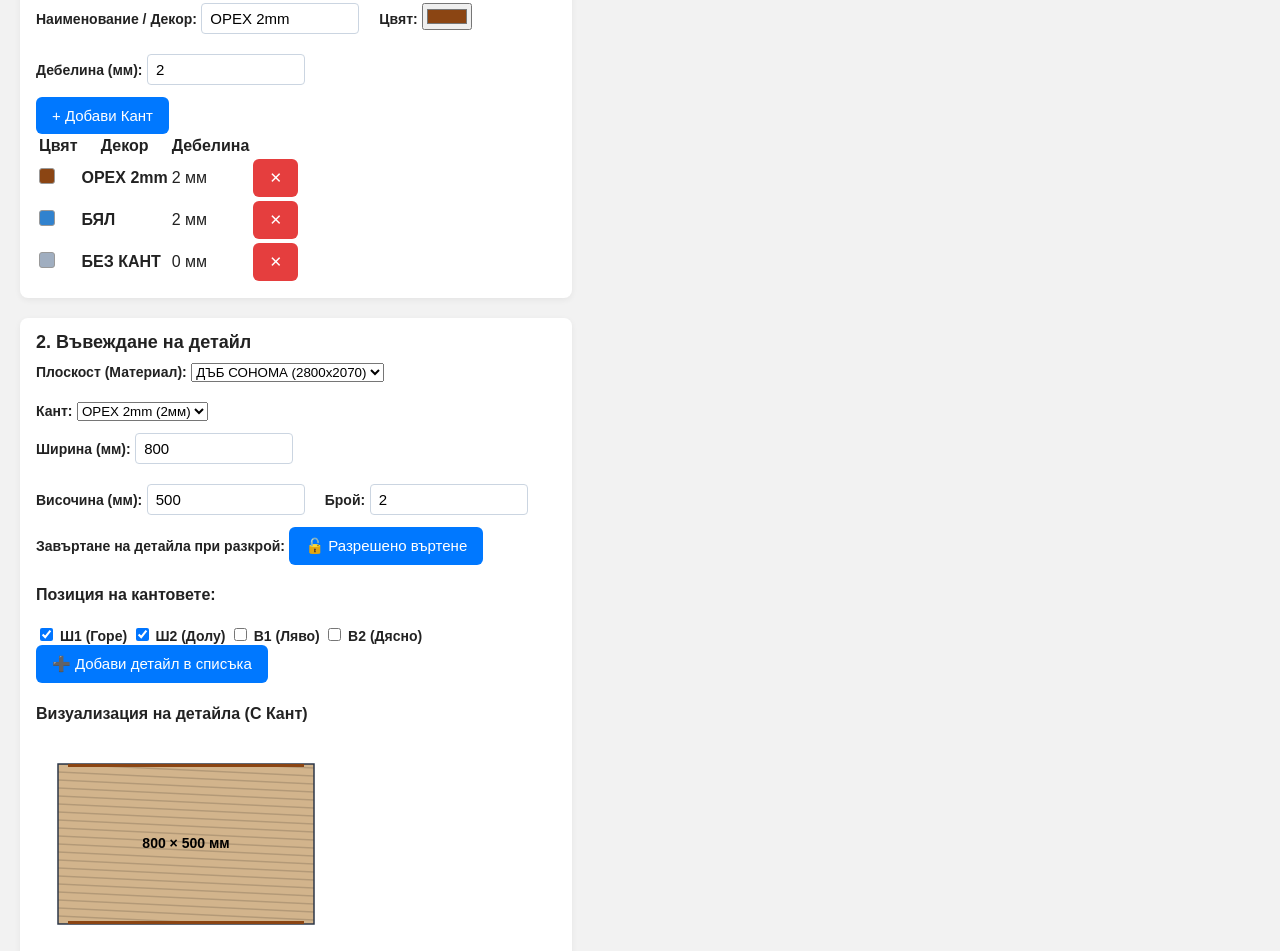
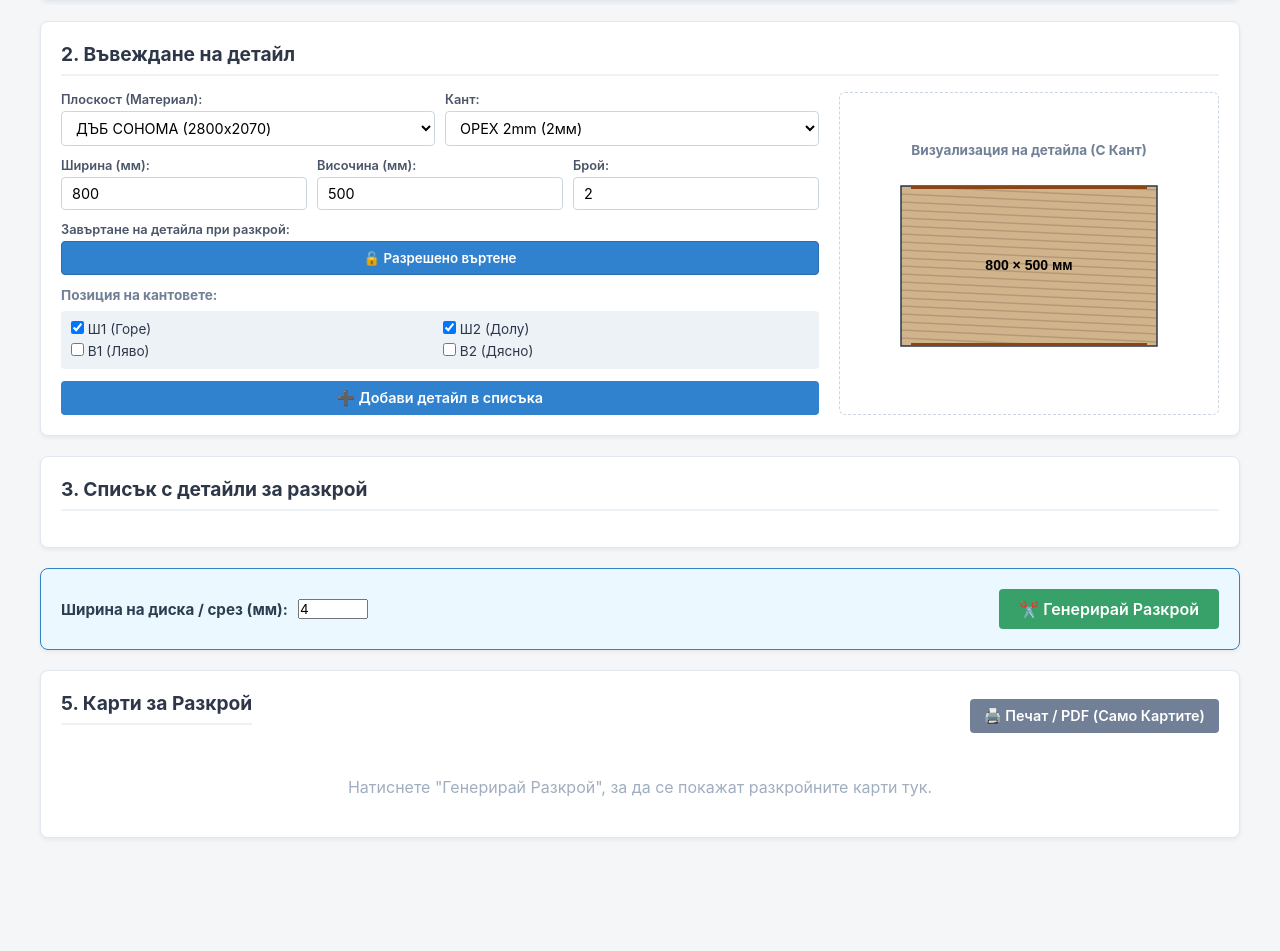
Before and after one commit to ivsko/Cutting, a website built with Vite: page index.html in a window 1280 px wide. Shown: the part 588-1539 px from the top of the page. After the commit the page ends 1470 px from the top, so only its background shows below. Built offline with nearby package versions, Linux system fonts and the light colour scheme.

Commit message:
Update style.css

```diff
--- a/style.css
+++ b/style.css
@@ -1,171 +1,296 @@
-/* Глобални стилове */
-html, body {
+* {
+  box-sizing: border-box;
+  font-family: -apple-system, BlinkMacSystemFont, 'Segoe UI', Roboto, Helvetica, Arial, sans-serif;
   margin: 0;
   padding: 0;
-  height: 100%;
-  font-family: Arial, sans-serif;
-  background: #f2f2f2;
-  color: #222;
 }
 
 body {
+  background-color: #f4f6f8;
+  color: #2c3e50;
+  padding: 24px;
+}
+
+.app-container {
+  max-width: 1200px;
+  margin: 0 auto;
+}
+
+.app-header {
+  margin-bottom: 24px;
+  text-align: center;
+}
+
+.app-header h1 {
+  color: #1a365d;
+  font-size: 1.8rem;
+  margin-bottom: 4px;
+}
+
+.app-header p {
+  color: #718096;
+  font-size: 0.95rem;
+}
+
+.panel {
+  background: #ffffff;
+  border-radius: 8px;
+  padding: 20px;
+  margin-bottom: 20px;
+  box-shadow: 0 2px 4px rgba(0,0,0,0.06);
+  border: 1px solid #e2e8f0;
+}
+
+.highlight-panel {
+  background: #ebf8ff;
+  border: 1px solid #3182ce;
+}
+
+h2 {
+  font-size: 1.2rem;
+  color: #2d3748;
+  margin-bottom: 16px;
+  border-bottom: 2px solid #edf2f7;
+  padding-bottom: 8px;
+}
+
+h3 { font-size: 1rem; color: #4a5568; margin-bottom: 10px; }
+h4 { font-size: 0.85rem; color: #718096; margin-bottom: 8px; }
+
+.grid-2-col {
+  display: grid;
+  grid-template-columns: 1fr 1fr;
+  gap: 20px;
+}
+
+@media (max-width: 850px) {
+  .grid-2-col { grid-template-columns: 1fr; }
+}
+
+.sub-panel {
+  background: #f7fafc;
+  padding: 14px;
+  border-radius: 6px;
+  border: 1px solid #e2e8f0;
+}
+
+.form-group {
+  margin-bottom: 12px;
   display: flex;
   flex-direction: column;
 }
 
-/* Topbar */
-#topbar {
+.flex-2 { flex: 2; }
+
+.form-group label {
+  font-size: 0.8rem;
+  font-weight: 600;
+  color: #4a5568;
+  margin-bottom: 4px;
+}
+
+.form-group input, .form-group select {
+  padding: 7px 10px;
+  border: 1px solid #cbd5e0;
+  border-radius: 4px;
+  font-size: 0.9rem;
+  background: white;
+}
+
+.color-picker {
+  height: 36px;
+  padding: 2px !important;
+  cursor: pointer;
+}
+
+.toggle-btn {
+  padding: 8px;
+  border: 1px solid #cbd5e0;
+  background: #edf2f7;
+  color: #4a5568;
+  border-radius: 4px;
+  font-weight: 600;
+  cursor: pointer;
+  text-align: center;
+}
+
+.toggle-btn.active {
+  background: #3182ce;
+  color: white;
+  border-color: #2b6cb0;
+}
+
+.form-row {
+  display: flex;
+  gap: 10px;
+}
+
+.form-row .form-group { flex: 1; }
+
+.form-row-inline {
+  display: flex;
+  align-items: center;
+  gap: 10px;
+  font-size: 0.95rem;
+}
+
+.edges-selection-grid {
+  display: grid;
+  grid-template-columns: 1fr 1fr;
+  gap: 6px;
+  background: #edf2f7;
+  padding: 10px;
+  border-radius: 4px;
+  margin-bottom: 12px;
+}
+
+.edges-selection-grid label { font-size: 0.85rem; cursor: pointer; color: #2d3748; }
+
+.preview-box {
+  display: flex;
+  flex-direction: column;
+  align-items: center;
+  justify-content: center;
+  background: #ffffff;
+  border: 1px dashed #cbd5e0;
+  border-radius: 6px;
+  padding: 10px;
+}
+
+.btn {
+  padding: 8px 14px;
+  border: none;
+  border-radius: 4px;
+  font-weight: 600;
+  font-size: 0.9rem;
+  cursor: pointer;
+}
+
+.btn-sm { padding: 4px 8px; font-size: 0.8rem; }
+.btn-primary { background: #3182ce; color: white; width: 100%; }
+.btn-primary:hover { background: #2b6cb0; }
+.btn-success { background: #38a169; color: white; }
+.btn-success:hover { background: #2f855a; }
+.btn-secondary { background: #718096; color: white; }
+.btn-large { padding: 10px 20px; font-size: 1rem; }
+
+.cutting-controls {
   display: flex;
   justify-content: space-between;
   align-items: center;
-  padding: 12px 20px;
-  background: #1a73e8;
-  color: #fff;
 }
 
-#topbar h1 {
-  margin: 0;
-  font-size: 20px;
+.data-table {
+  width: 100%;
+  border-collapse: collapse;
+  margin-top: 10px;
+  font-size: 0.85rem;
 }
 
-.top-actions {
-  display: flex;
-  align-items: center;
-  gap: 12px;
+.data-table th, .data-table td {
+  border: 1px solid #e2e8f0;
+  padding: 6px 8px;
+  text-align: left;
 }
 
-.top-actions input {
-  width: 70px;
-  padding: 4px 6px;
-  border-radius: 4px;
-  border: none;
+.data-table th { background: #edf2f7; color: #4a5568; }
+
+.color-badge {
+  display: inline-block;
+  width: 16px;
+  height: 16px;
+  border-radius: 50%;
+  border: 1px solid #999;
+  vertical-align: middle;
 }
 
-.top-actions button {
-  padding: 6px 12px;
+.parts-list { list-style: none; }
+.parts-list li {
+  padding: 10px;
+  background: #f7fafc;
+  border: 1px solid #e2e8f0;
+  margin-bottom: 6px;
   border-radius: 4px;
-  border: none;
-  background: #fff;
-  color: #1a73e8;
-  font-weight: 600;
-  cursor: pointer;
+  display: flex;
+  justify-content: space-between;
+  align-items: center;
+  font-size: 0.9rem;
 }
 
-/* Панели */
-.panel {
-  background: #ffffff;
-  border-radius: 8px;
-  padding: 14px 16px;
-  margin: 20px;
-  box-shadow: 0 2px 6px rgba(0, 0, 0, 0.06);
-  max-width: 520px;
+.results-header {
+  display: flex;
+  justify-content: space-between;
+  align-items: center;
+  margin-bottom: 16px;
 }
 
-.panel h2 {
-  margin-top: 0;
-  margin-bottom: 10px;
-  font-size: 18px;
+.sheet-block {
+  background: white;
+  border: 1px solid #cbd5e0;
+  border-radius: 6px;
+  padding: 16px;
+  margin-bottom: 30px;
+  page-break-after: always;
 }
 
-/* Формови редове */
-.form-row {
-  display: flex;
-  flex-wrap: wrap;
-  gap: 20px;
-  margin-bottom: 12px;
+.sheet-block h3 {
+  color: #2b6cb0;
+  margin-bottom: 10px;
 }
 
-label {
-  font-weight: 600;
-  font-size: 14px;
+.sheet-canvas-wrapper {
+  overflow-x: auto;
+  margin-bottom: 16px;
+  background: #edf2f7;
+  padding: 10px;
+  border-radius: 4px;
 }
 
-input[type='number'],
-input[type='text'] {
-  width: 140px;
-  padding: 6px 8px;
-  border-radius: 4px;
-  border: 1px solid #cbd5e1;
-  font-size: 15px;
+.sheet-block canvas {
+  display: block;
+  background: #ffffff;
+  border: 2px solid #2d3748;
+  margin: 0 auto;
 }
 
-/* Размери + кантове */
-.size-block {
-  display: flex;
-  flex-direction: column;
-  min-width: 150px;
+.placeholder-text {
+  text-align: center;
+  color: #a0aec0;
+  padding: 20px;
 }
 
-.edge-row {
-  display: flex;
-  gap: 10px;
-  margin-top: 6px;
-  flex-wrap: wrap;
+/* --- ПРАВИЛА ЗА ПЕЧАТ (ЕКСПОРТИРА СЕ САМО РАЗКРОЯ) --- */
+@media print {
+  body {
+    background: white;
+    padding: 0;
+    margin: 0;
   }
 
-.edge-row label {
-  font-weight: normal;
+  .no-print {
+    display: none !important;
   }
 
-/* Бутони */
-button {
-  background: #0078ff;
-  color: white;
-  border: none;
-  padding: 10px 16px;
-  border-radius: 6px;
-  font-size: 15px;
-  cursor: pointer;
-  transition: 0.2s;
+  .panel {
+    border: none !important;
+    box-shadow: none !important;
+    padding: 0 !important;
+    margin: 0 !important;
   }
 
-button:hover {
-  background: #005fcc;
+  .sheet-block {
+    border: none !important;
+    margin-bottom: 0 !important;
+    padding: 10px 0 !important;
   }
 
-#exportPDF {
-  margin-left: 10px;
+  .sheet-canvas-wrapper {
+    background: transparent !important;
+    padding: 0 !important;
   }
 
-/* Списък с детайли */
-#partsList {
-  list-style: none;
-  padding-left: 0;
-  margin-top: 10px;
+  canvas {
+    max-width: 100% !important;
+    height: auto !important;
   }
-
-#partsList li {
-  background: #fafafa;
-  padding: 8px 12px;
-  border: 1px solid #ddd;
-  border-radius: 6px;
-  margin-bottom: 6px;
 }
-
-/* Листове */
-#sheetsContainer {
-  border: 1px dashed #cbd5e1;
-  padding: 10px;
-  border-radius: 8px;
-  background: #f8fafc;
-  max-height: 70vh;
-  overflow: auto;
-  display: flex;
-  flex-wrap: wrap;
-  gap: 12px;
-}
-
-#sheetsContainer canvas {
-  background: #ffffff;
-  border-radius: 6px;
-  box-shadow: 0 1px 4px rgba(15, 23, 42, 0.12);
-}
-
-/* Footer */
-#footer {
-  padding: 8px 16px;
-  font-size: 12px;
-  color: #64748b;
-  border-top: 1px solid #e2e8f0;
-  background: #f9fafb;
-}
```
Lines whose indentation alone changed are shown as unchanged.
